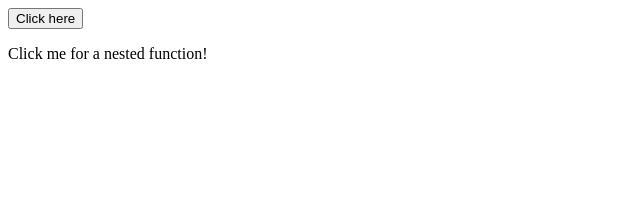
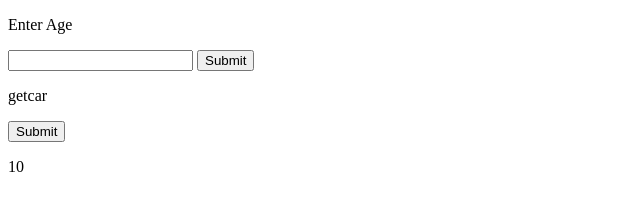
Before and after one commit to robrider/JavaScript_Projects, a plain HTML site: page Basic_JavaScript_Projects/Project6_ternary__operators_constructors/index.html in a window 1280 px wide. Shown: the whole page, without its empty margins (0-640 px from the left). Drawn offline with Linux system fonts and the light colour scheme.

Commit message:
BJSP_P6 reorganization

```diff
--- a/Basic_JavaScript_Projects/Project6_ternary__operators_constructors/JS/main.js
+++ b/Basic_JavaScript_Projects/Project6_ternary__operators_constructors/JS/main.js
@@ -1,18 +1,95 @@
 // Function to check voting eligibility
 function checkVotingEligibility() {
-  var userAge = parseInt(prompt("Enter your age:"));
+  var userAge = document.getElementById("userInput").value;
   var eligibilityMessage = userAge >= 18
     ? "You can vote! Get in that booth!"
     : "You are not old enough to vote, I have some crayons for you though!";
-  alert(eligibilityMessage);
+ document.getElementById('vote').innerHTML=eligibilityMessage;
 }
 
-// Nested function
-function nestedFunction() {
-  alert('This is a nested function!');
+function vehicle(make,color){
+  this.vehiclemake=make;
+  this.vehiclecolor=color;
 }
 
-// Function to invoke the nested function
-function invokeNestedFunction() {
-  nestedFunction();
+var robert=new vehicle("jeep","blue");
+
+function myfunction(){
+  document.getElementById('car').innerHTML= "My Car is a " + robert.vehiclecolor + " " + robert.vehiclemake;
 }
+
+    // Nested Function
+function MyNestedFunction() {
+  document.getElementById("nested_function").innerHTML = Count();
+  function Count() {
+      return 5+5;
+  }
+}
+MyNestedFunction();
+
+
+/* Leftovers from PROJECT6_TERNARY__OPERATORS_CONSTRUCTORS ASSIGNMENTS
+// Constructor Function
+    function ExampleConstructor(value) {
+      this.value = value;
+      this.square = function() {
+        return this.value * this.value;
+      };
+    }
+
+    // Function to check voting eligibility
+    function checkVotingEligibility() {
+      var userAge = parseInt(prompt("Enter your age:"));
+      var eligibilityMessage = userAge >= 18
+        ? "You can vote! Get in that booth!"
+        : "You are not old enough to vote, I have some crayons for you though!";
+      alert(eligibilityMessage);
+    }
+
+    // Display Results Function
+    function displayResults() {
+      var inputElement = document.getElementById('userInput');
+      var inputValue = parseInt(inputElement.value);
+
+      // Use the constructor with the 'new' keyword
+      var exampleObject = new ExampleConstructor(inputValue);
+
+      // Display the result in an HTML element
+      var resultDisplay = document.getElementById('resultDisplay');
+      resultDisplay.innerHTML = 'Square of ' + inputValue + ' is: ' + exampleObject.square();
+    }
+
+    // Nested Function
+    function processInput() {
+      // Perform some processing before displaying the result
+      displayResults();
+    }
+F
+// Constructor Function
+function ExampleConstructor(value) {
+  this.value = value;
+  this.square = function() {
+    return this.value * this.value;
+  };
+}
+
+
+
+// Display Results Function
+function displayResults() {
+  var inputElement = document.getElementById('userInput');
+  var inputValue = parseInt(inputElement.value);
+
+  // Use the constructor with the 'new' keyword
+  var exampleObject = new ExampleConstructor(inputValue);
+
+  // Display the result in an HTML element
+  var resultDisplay = document.getElementById('resultDisplay');
+  resultDisplay.innerHTML = 'Square of ' + inputValue + ' is: ' + exampleObject.square();
+}
+
+// Nested Function
+function processInput() {
+  // Perform some processing before displaying the result
+  displayResults();
+} */
--- a/Basic_JavaScript_Projects/Project6_ternary__operators_constructors/index.html
+++ b/Basic_JavaScript_Projects/Project6_ternary__operators_constructors/index.html
@@ -1,24 +1,20 @@
 <!DOCTYPE html>
 <html lang="en">
-
 <head>
   <meta charset="UTF-8">
   <meta name="viewport" content="width=device-width, initial-scale=1.0">
-  <title>Nested Reconstruction</title>
+  <title>Voting Eligibility Check</title>
 </head>
+<body>
+<p>Enter Age</p>
+<input type="number" id="userInput">
+<button type="button" onclick="checkVotingEligibility()">Submit</button>
+<p id="vote"></p>
 
-<body>
-
-  <!-- Additional code Constructor suggested add Dead Until Recon -->
-  <button onclick="invokeNestedFunction()">Click here</button>
-  <p id="New_and_This"></p>
-
-  <!-- Nested Function -->
-  <p id="nestedFunction" onclick="nestedFunction()">Click me for a nested function!</p>
-
-  <!-- Include the external JavaScript file -->
-  <script src="JS/main.js"></script>
-
+<p>getcar</p>
+<button type="button" onclick="myfunction()">Submit</button>
+<p id="car"></p>
+<p id="nested_function"></p>
+<script src="./JS/main.js"></script>
 </body>
-
 </html>
```
